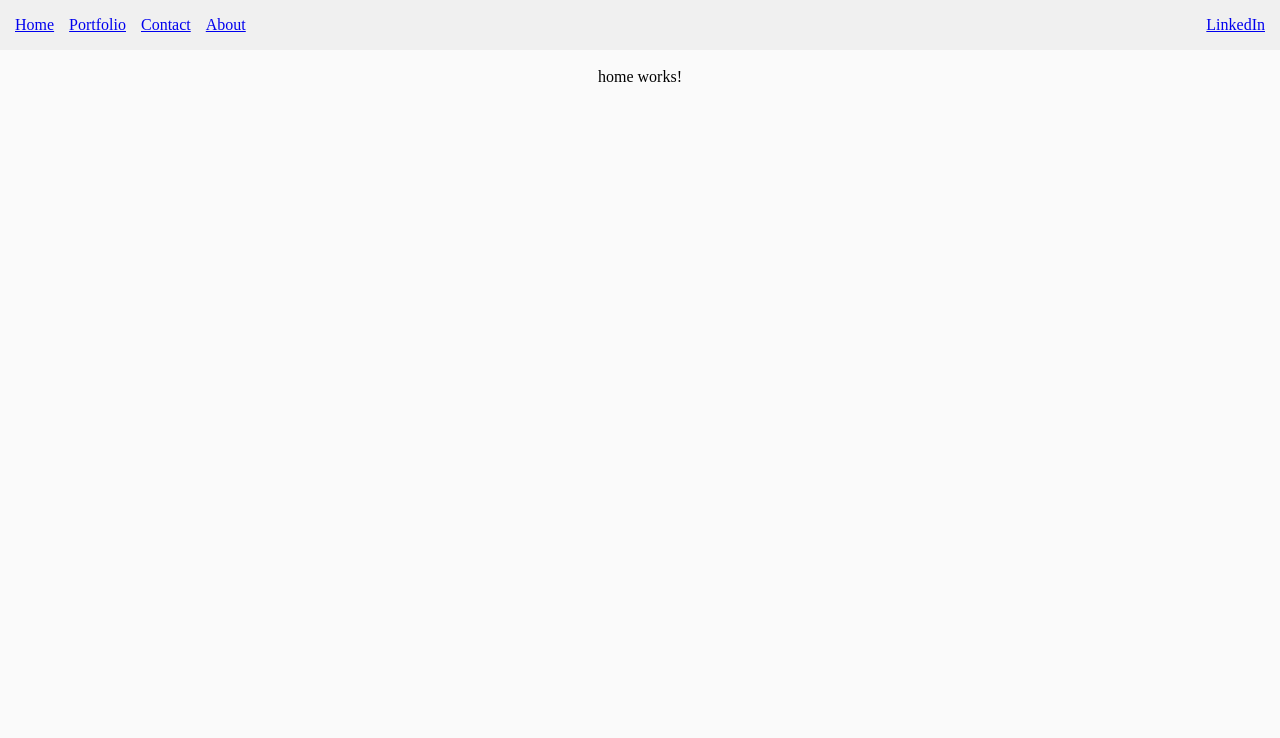
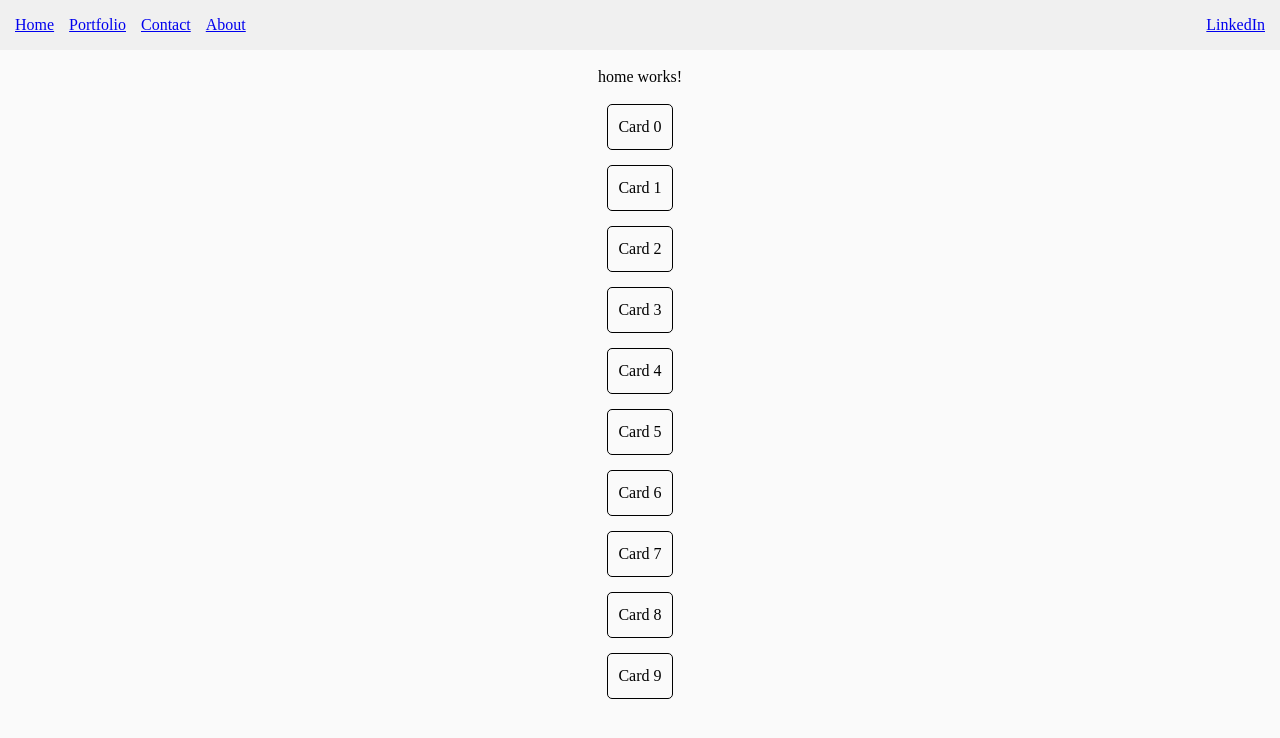
Before and after one commit to RytherS/Portfolio, an Angular app: page /home in a window 1280 px wide. Shown: the top 738 px of the page. Built offline with nearby package versions, Linux system fonts and the light colour scheme.

Commit message:
11--Fix Content Height

```diff
--- a/src/app/app.component.scss
+++ b/src/app/app.component.scss
@@ -1,5 +1,5 @@
 .app-container {
     padding: var(--default-spacing);
     height: calc(100vh - var(--header-height));
-    background-color: var(--sr-palette-white);
+    overflow: scroll;
 }
--- a/src/app/modules/home/components/home/home.component.html
+++ b/src/app/modules/home/components/home/home.component.html
@@ -1,3 +1,6 @@
 <div class="app-content">
     <p>home works!</p>
+    <div class="card" *ngFor="let x of [].constructor(10); let i = index">
+        Card {{i}}
+    </div>
 </div>
--- a/src/app/modules/home/components/home/home.component.scss
+++ b/src/app/modules/home/components/home/home.component.scss
@@ -0,0 +1,9 @@
+.card {
+    border: 1px solid black;
+    border-radius: 5px;
+    padding: 10px;
+}
+
+.card:hover {
+    scale: 1.05;
+}
--- a/src/styles.scss
+++ b/src/styles.scss
@@ -16,6 +16,10 @@
     --header-height: 50px;
 }
 
+html, body {
+    background-color: var(--sr-palette-white);
+}
+
 .app-content {
     display: flex;
     flex-direction: column;
```
